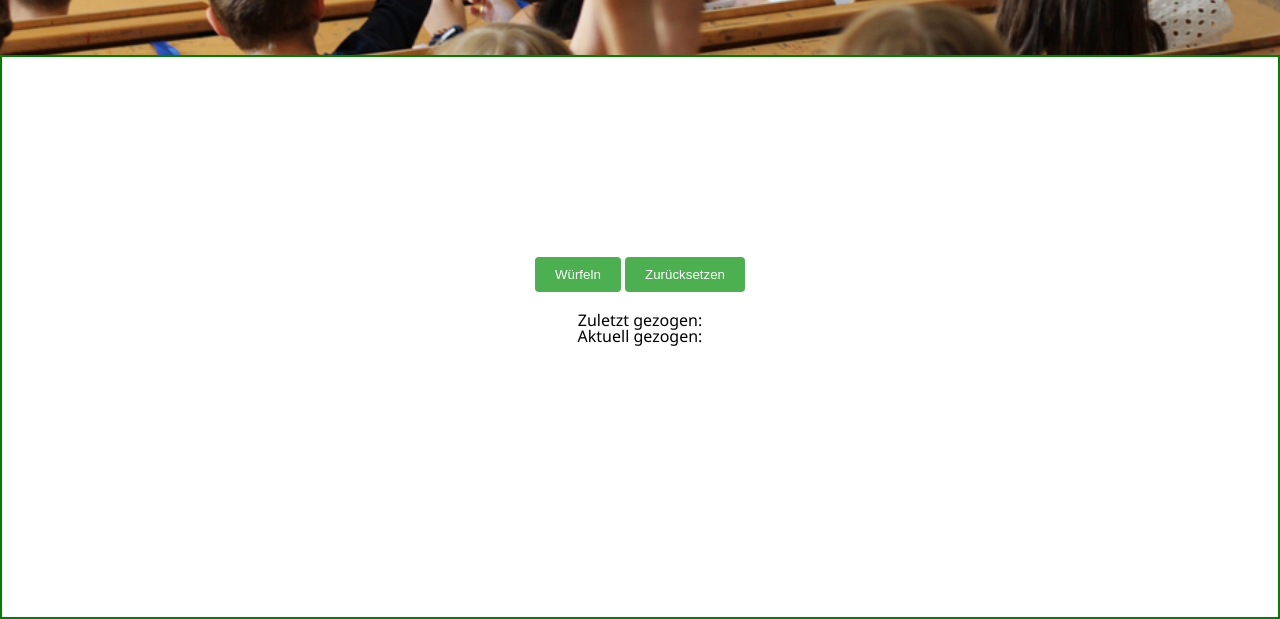
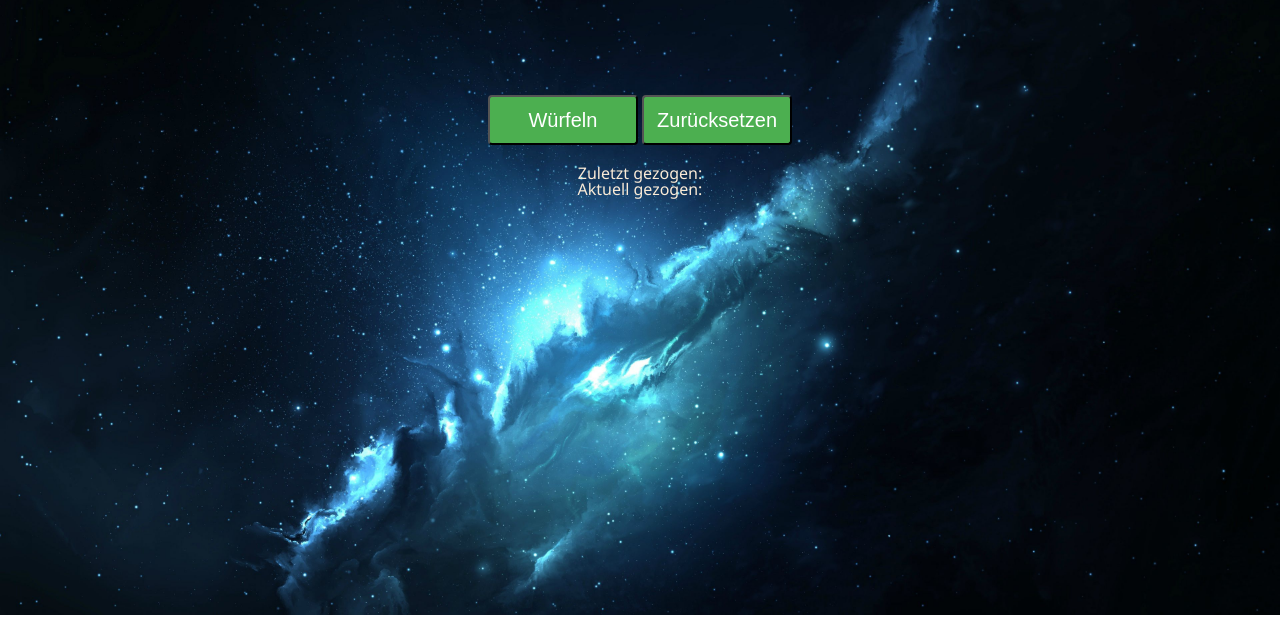
Before and after one commit to robbdouglas/name-randomizer, a plain HTML site: page index.html in a window 1280 px wide. Shown: the part 185-804 px from the top of the page. Drawn offline with Linux system fonts and the light colour scheme.

Commit message:
updated buttons, changed background image giv

```diff
--- a/script.js
+++ b/script.js
@@ -1,12 +1,15 @@
-// Liste der Namen
-var namen = ["Kai", "Robb", "Anna", "Melle", "Melisa"];
+// Namen aller Studierenden
+var namen = ["Kai", "Robb", "Anna", "Melle", "Melisa", "Janis", "Jan", "Sven", "Axel H.", "Axel N.", "Mehmet", "Atef", "Marvin", "Emanuela", "Miriam", "Oliver", "Hamze", "Bita", "Katharina", "Norbert", "Sebastian", "Laila"];
+
 // Array für bereits gezogene Namen
 var gezogeneNamen = [];
 
 // Würfel-Button
 var wuerfelnButton = document.getElementById("wuerfeln-btn");
+
 // Zurücksetzen-Button
 var zuruecksetzenButton = document.getElementById("zuruecksetzen-btn");
+
 // Ausgabefelder für den zuletzt und aktuell gezogenen Namen
 var zuletztGezogenFeld = document.getElementById("zuletzt-gezogen");
 var aktuellGezogenFeld = document.getElementById("aktuell-gezogen");
--- a/style.css
+++ b/style.css
@@ -8,7 +8,7 @@ body {
 
 /* Styling des Headers */
 header {
-  height: 30vh;
+  height: 20vh;
   /* border: 2px solid red; */
   display: flex;
   justify-content: center;
@@ -26,29 +26,38 @@ header h1 {
   font-size: 72px;
 }
 
-
 .container {
   text-align: center;
-  min-height: 45vh;
-  border: 2px solid green;
-  padding-top: 25vh;
+  min-height: 65vh;
+  /* border: 2px solid green; */
+  padding-top: 15vh;
+  background-image: url("./images/space.jpg");
+  background-position: center;
+  background-size: cover ;
+  background-repeat: no-repeat;
+  color: antiquewhite;
 }
+
 
 h1 {
   font-size: 24px;
 }
 
 button {
-  padding: 10px 20px;
+  padding: 10px;
   background-color: #4caf50;
   color: white;
-  border: none;
+  font-size: 20px;
   border-radius: 4px;
   cursor: pointer;
+  width: 150px;
+  height: 50px;
+}
+
+button:hover {
+  background-color: darkgreen;
 }
 
 #ausgabe {
   margin-top: 20px;
-  font-size: 36px;
-  color: black;
 }
```
Also changed, not shown: images/space.jpg (added).
